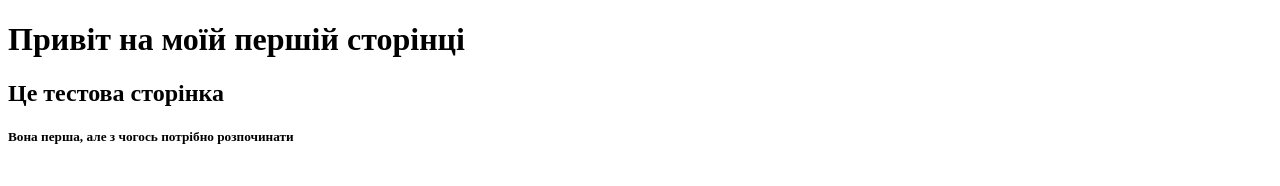
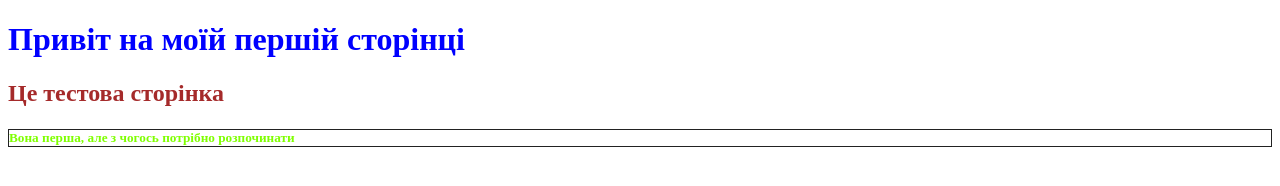
Before and after one commit to KZimerman/Andrew, a plain HTML site: page index.html in a window 1280 px wide. Drawn offline with Linux system fonts and the light colour scheme.

Commit message:
001
ссылка на css

```diff
--- a/index.html
+++ b/index.html
@@ -5,6 +5,8 @@
     <meta name="viewport" content="width=device-width, initial-scale=1.0">
     <meta http-equiv="X-UA-Compatible" content="ie=edge">
     <title>Document</title>
+
+    <link rel="stylesheet" type="text/css" href="colors.css">
 </head>
 <body>
     <h1>Привіт на моїй першій сторінці</h1>
```
